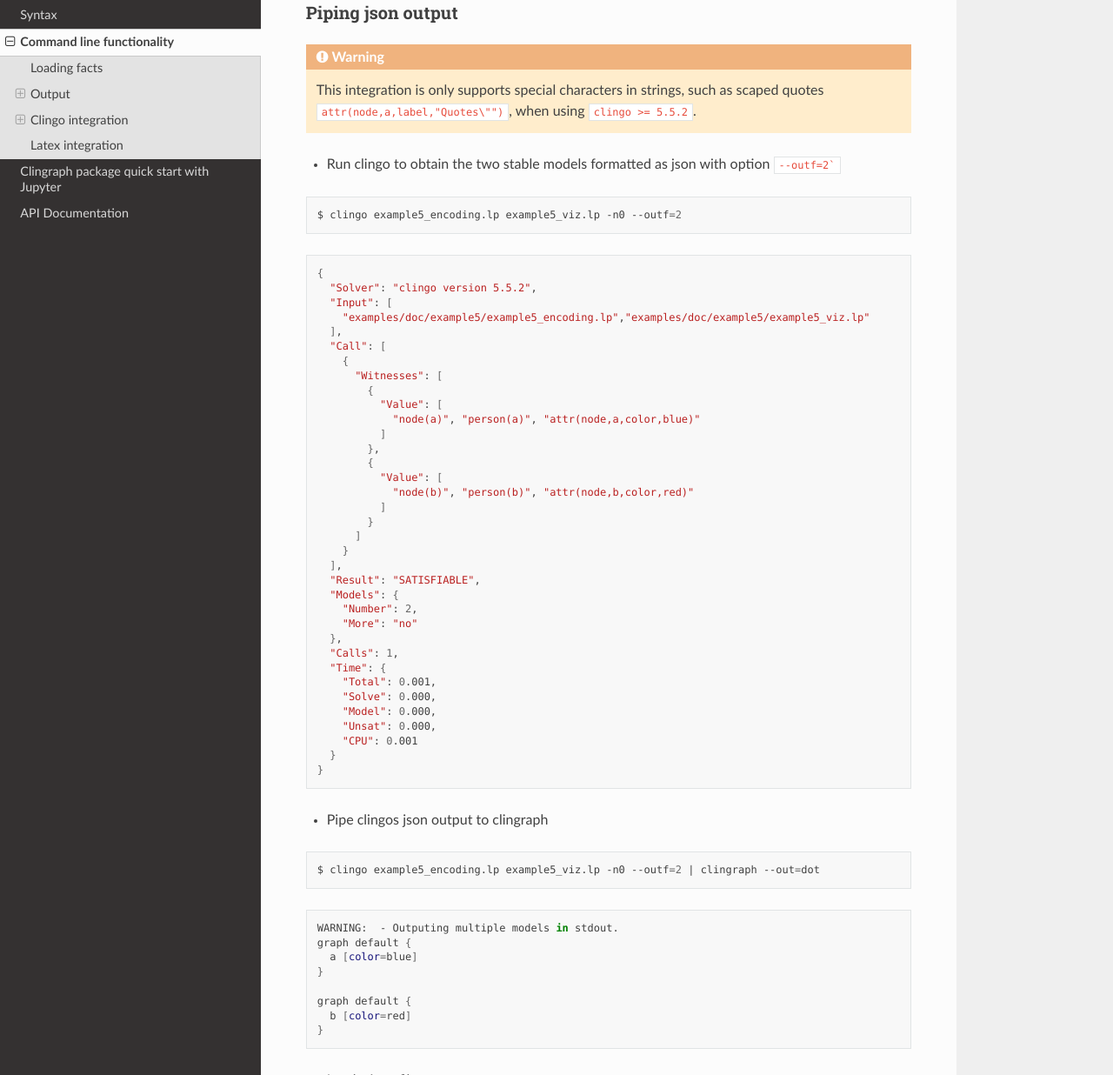
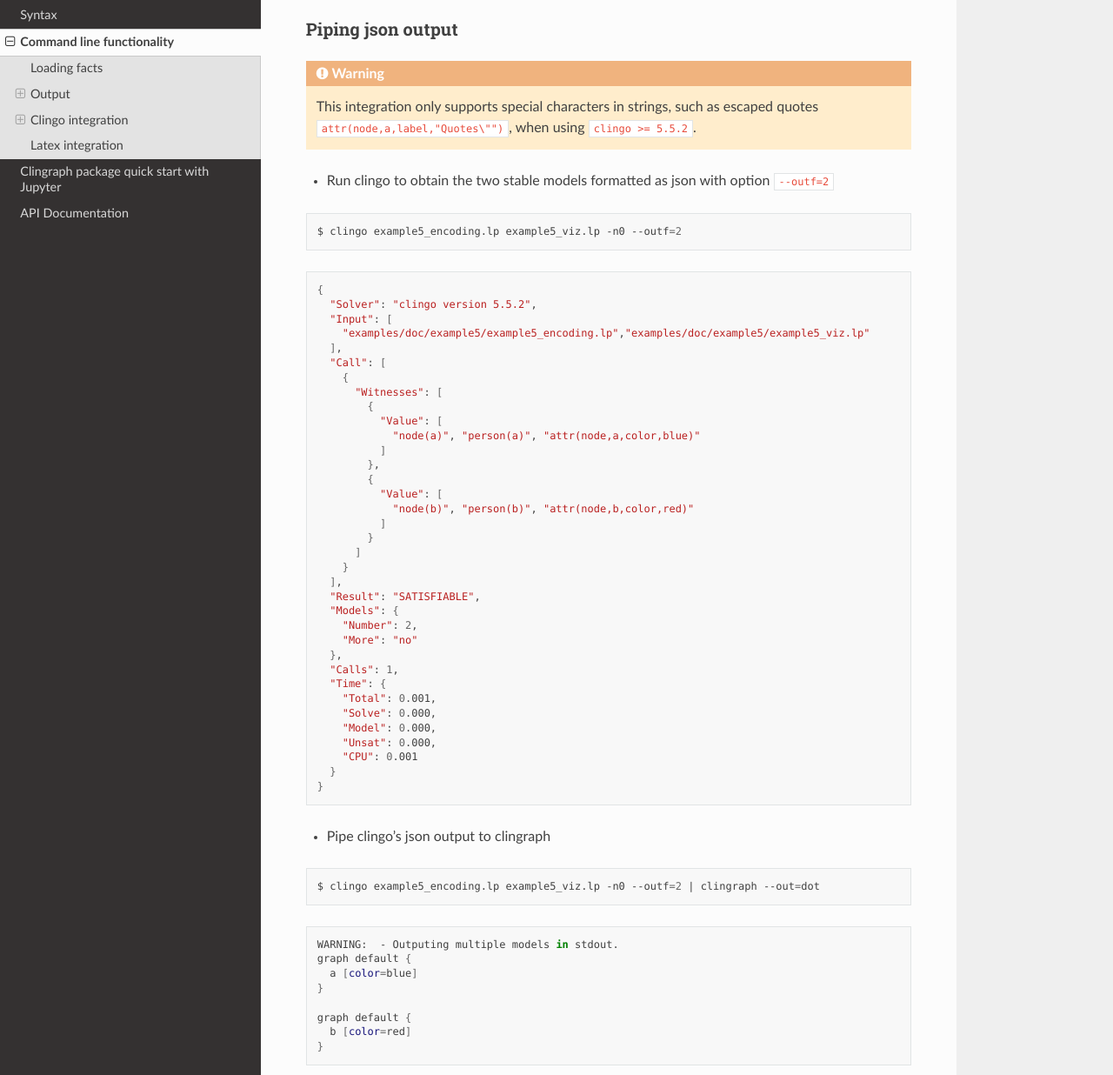
Before and after one commit to potassco/clingraph, a Sphinx documentation site: the page built from docs/clingraph/console.rst, in a window 1280 px wide and 1400 px high, scrolled down 4638 px, cut to the strip 164-1400 px from the top of the window. Shown: the whole strip at 87% size. Built offline with Sphinx 7.4.7 and the Read the Docs theme 2.0.0, drawn with Linux system fonts in a browser that asks for light colours; some of the changed text lies outside the part shown.

Commit message:
fixed typos in docs

````diff
--- a/docs/clingraph/console.rst
+++ b/docs/clingraph/console.rst
@@ -65,7 +65,7 @@
   - ``dot``: Generates the graphviz objects and prints the source DOT language
   - ``render``: Generates the graphviz objects and renders the images
   - ``tex``: Generates the graphviz objects and prints the latex code
-  - ``animate``: Generates the graphviz objects and creates a an animation in gif format
+  - ``animate``: Generates the graphviz objects and creates an animation in gif format
 
 
 Consider the file `example2.lp <https://github.com/potassco/clingraph/blob/master/examples/doc/example2/example2.lp>`_
@@ -161,6 +161,7 @@
   - ``name1,...,namex``: A string with the order of the graph names separated by `,`
 
 Additionally the number of frames per second can be set with ``--fps``.
+
 .. code:: shell
 
   $ clingraph example2.lp --out=animate --sort=desc --name-format=families_gif
@@ -223,10 +224,10 @@
 ++++++++++++++++++
 
 .. warning::
-  This integration is only supports special characters in strings, such as scaped quotes ``attr(node,a,label,"Quotes\"")``, when using ``clingo >= 5.5.2``.
+  This integration only supports special characters in strings, such as escaped quotes ``attr(node,a,label,"Quotes\"")``, when using ``clingo >= 5.5.2``.
 
 
-- Run clingo to obtain the two stable models formatted as json with option ``--outf=2```
+- Run clingo to obtain the two stable models formatted as json with option ``--outf=2``
 
 .. code:: shell
 
@@ -272,7 +273,7 @@
   }
 
 
-- Pipe clingos json output to clingraph
+- Pipe clingo's json output to clingraph
 
 .. code:: shell
 
--- a/docs/clingraph/installation.rst
+++ b/docs/clingraph/installation.rst
@@ -73,4 +73,4 @@
     $ pip install .[dev,tex,gif]
 
 .. warning::
-    This makes clingraph available in the command like using ``python -m clingraph`` instead of ``clingraph``.
+    This makes clingraph available in the command line using ``python -m clingraph`` instead of ``clingraph``.
--- a/docs/clingraph/syntax.rst
+++ b/docs/clingraph/syntax.rst
@@ -53,9 +53,9 @@
 Multiple graphs
 ---------------
 
-Multiple graphs can defined within the same set of facts.
+Multiple graphs can be defined within the same set of facts.
 Each of them will generate a different graph. In order to assign a
-node or edge to an specific graph we add the identifier of the
+node or edge to a specific graph we add the identifier of the
 graph in the second argument.
 
 .. warning:: All nodes and edges defined with a
@@ -86,7 +86,7 @@
 
            *Graph bills_family*
 
-.. note:: The creation of multiple graphs is specially useful for representing a dynamic domain where we need a different visualization for each time step
+.. note:: The creation of multiple graphs is especially useful for representing a dynamic domain where we need a different visualization for each time step
 
 
 Subgraphs
--- a/docs/index.rst
+++ b/docs/index.rst
@@ -24,7 +24,7 @@
    attr(node, john, label, "John Doe").
    attr(node, jane, label, "Jane Doe").
 
-Then clingraph will load this facts and construct a graphviz object that can be rendered, saved and more!
+Then clingraph will load these facts and construct a graphviz object that can be rendered, saved and more!
 
 .. figure:: ../examples/doc/example1/example1.2.png
 
````
Also changed, not shown: other parts of docs/clingraph/console.rst (+2 -2 lines).
